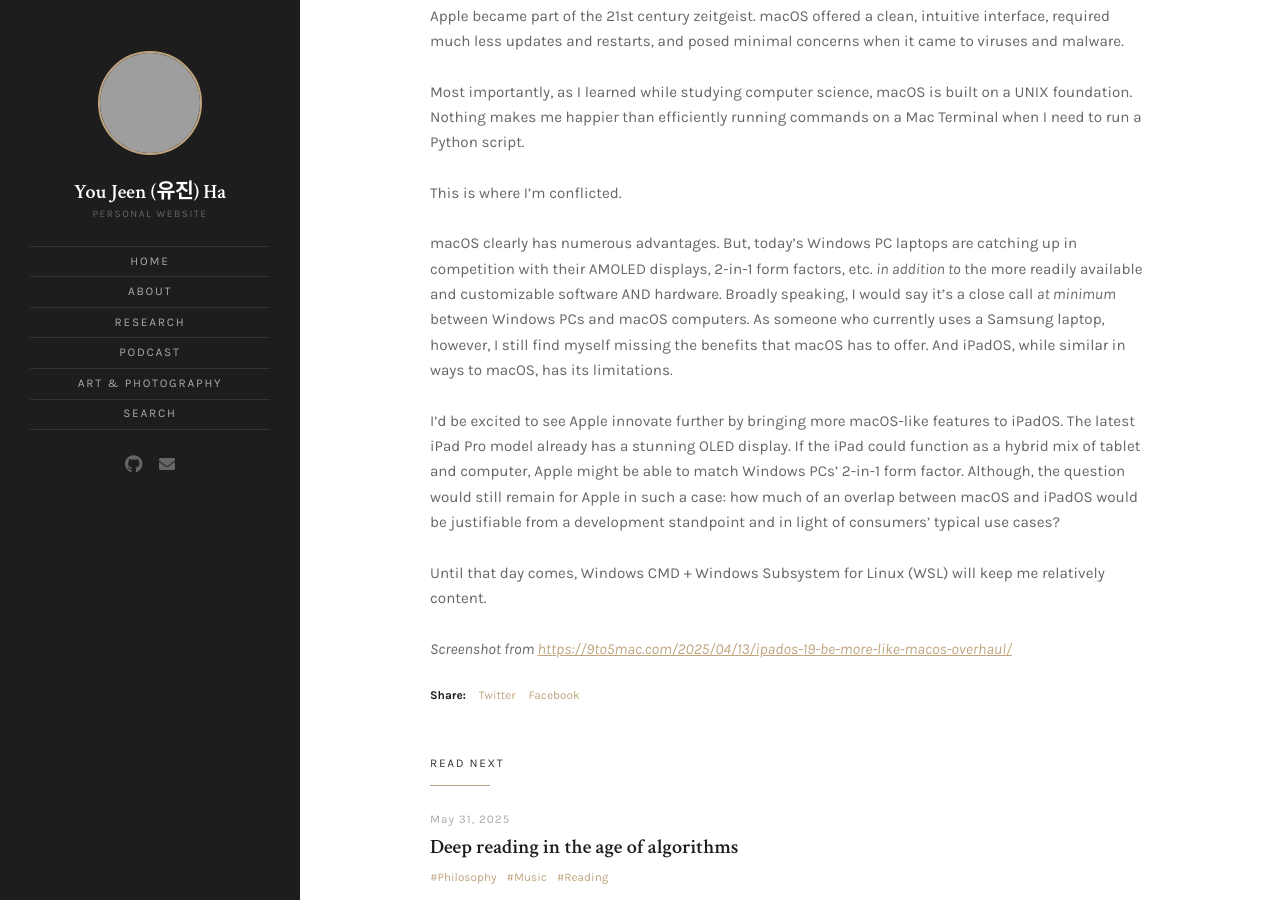
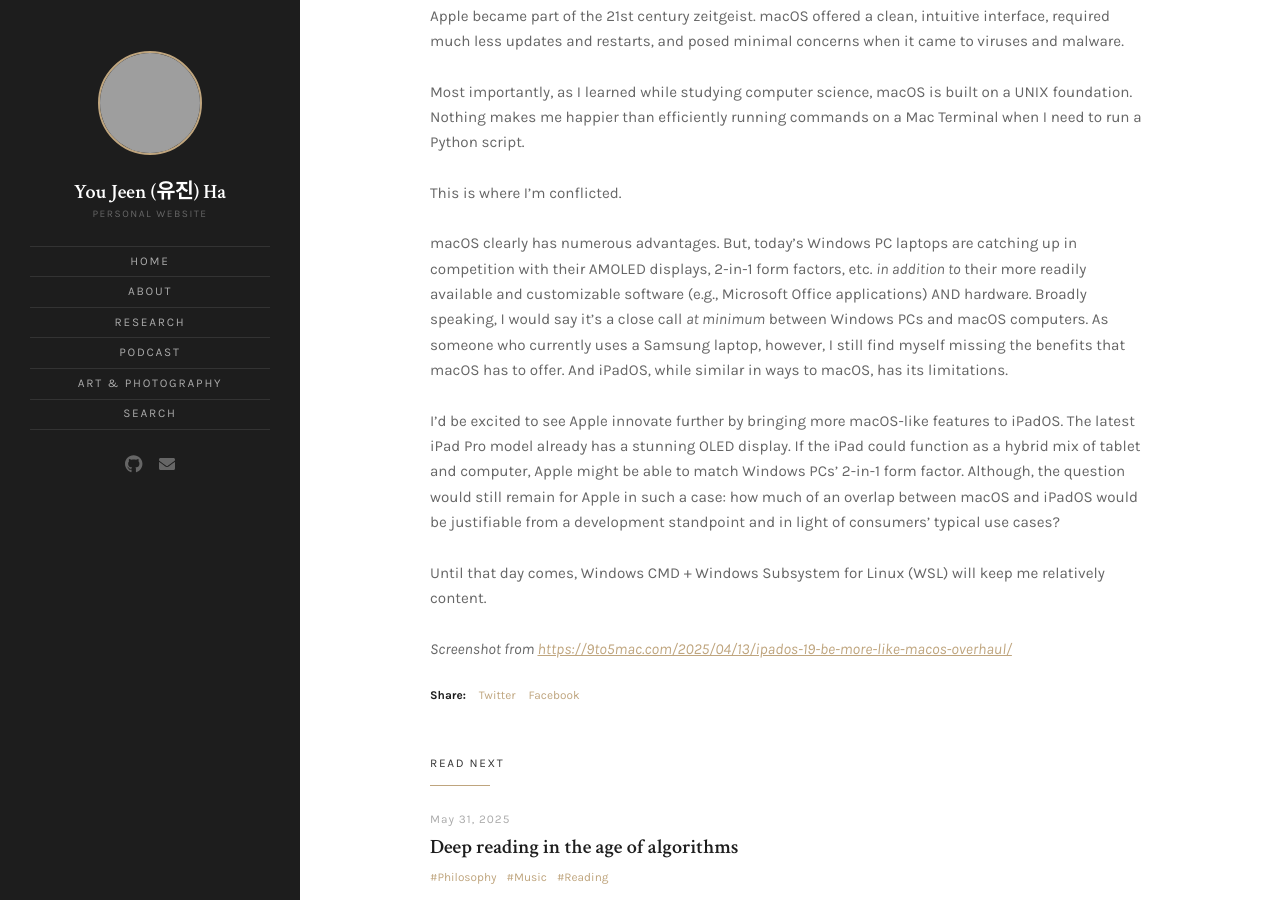
Before and after one commit to hyoujeen/hyoujeen.github.io, a Jekyll site: the page built from _posts/2025-06-08-could-ipados-become-more-like-macos.md, in a window 1280 px wide and 900 px high, scrolled down 1339 px, cut to the strip 0-900 px from the top of the window. Built offline with Jekyll 4.4.1, drawn with Linux system fonts in a browser that asks for light colours; grey boxes are pictures that could not be loaded.

Commit message:
Update 2025-06-08-could-ipados-become-more-like-macos.md

```diff
--- a/_posts/2025-06-08-could-ipados-become-more-like-macos.md
+++ b/_posts/2025-06-08-could-ipados-become-more-like-macos.md
@@ -16,7 +16,7 @@ Most importantly, as I learned while studying computer science, macOS is built o
 
 This is where I'm conflicted.
 
-macOS clearly has numerous advantages. But, today's Windows PC laptops are catching up in competition with their AMOLED displays, 2-in-1 form factors, etc. <i>in addition to</i> the more readily available and customizable software AND hardware. Broadly speaking, I would say it's a close call <i>at minimum</i> between Windows PCs and macOS computers. As someone who currently uses a Samsung laptop, however, I still find myself missing the benefits that macOS has to offer. And iPadOS, while similar in ways to macOS, has its limitations.
+macOS clearly has numerous advantages. But, today's Windows PC laptops are catching up in competition with their AMOLED displays, 2-in-1 form factors, etc. <i>in addition to</i> their more readily available and customizable software (e.g., Microsoft Office applications) AND hardware. Broadly speaking, I would say it's a close call <i>at minimum</i> between Windows PCs and macOS computers. As someone who currently uses a Samsung laptop, however, I still find myself missing the benefits that macOS has to offer. And iPadOS, while similar in ways to macOS, has its limitations.
 
 I'd be excited to see Apple innovate further by bringing more macOS-like features to iPadOS. The latest iPad Pro model already has a stunning OLED display. If the iPad could function as a hybrid mix of tablet and computer, Apple might be able to match Windows PCs' 2-in-1 form factor. Although, the question would still remain for Apple in such a case: how much of an overlap between macOS and iPadOS would be justifiable from a development standpoint and in light of consumers' typical use cases?
 
```
